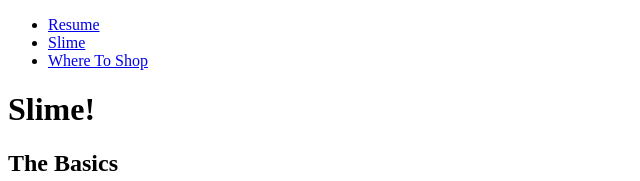
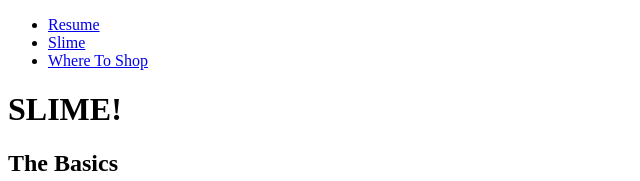
Before and after one commit to siennasignorello/IIT361-project1, a plain HTML site: page slime.html in a window 1280 px wide. Shown: the top 181 px of the page, without its empty margins (0-640 px from the left). Drawn offline with Linux system fonts and the light colour scheme.

Commit message:
Update slime.html

```diff
--- a/slime.html
+++ b/slime.html
@@ -14,7 +14,7 @@
       <li><a href="whereToShop.html">Where To Shop</a></li>
     </ul>
 
-    <h1>Slime!</h1>
+    <h1>SLIME!</h1>
     <h2>The Basics</h2>
     <p>Ingredients: </p>
     <ul>
```
